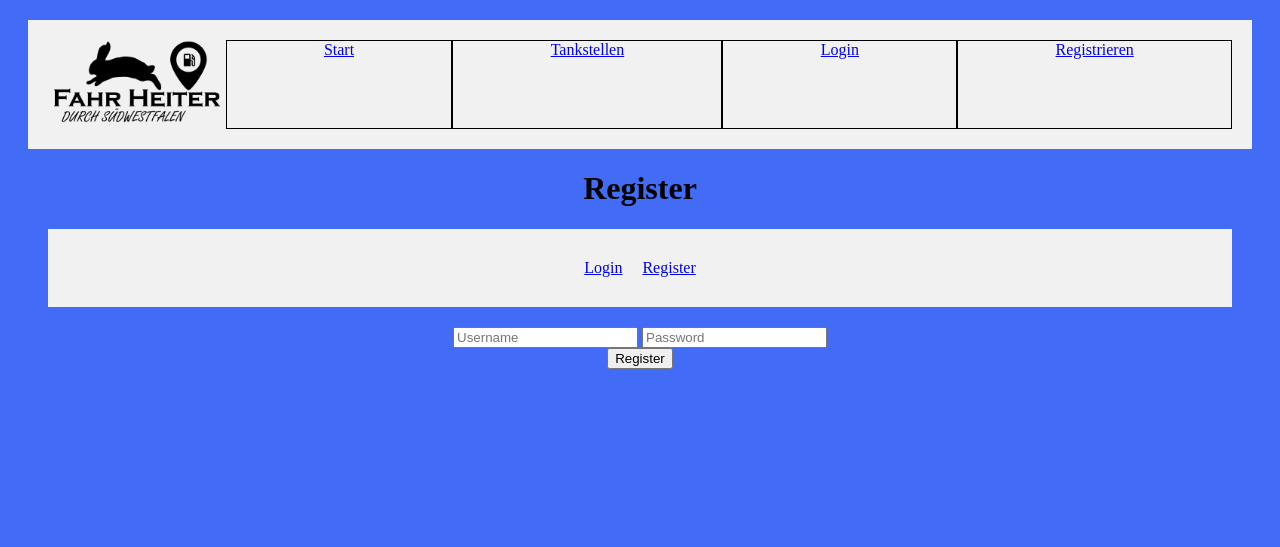
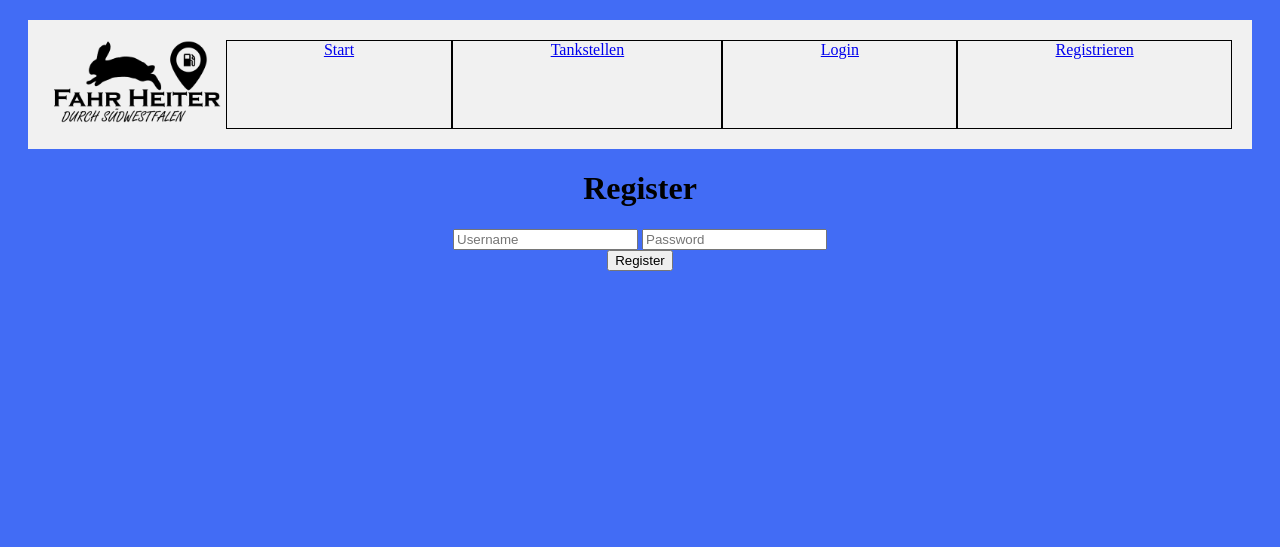
Before and after one commit to lumagr99/tankstellenPreisvergleich, a Flask app: page /register in a window 1280 px wide. Shown: the top 547 px of the page. Run offline with Flask 2, Linux system fonts and the light colour scheme; some libraries are stand-ins or nearby versions.

Commit message:
register/login layout echt richtig

```diff
--- a/login_frontend/templates/login.html
+++ b/login_frontend/templates/login.html
@@ -11,10 +11,6 @@
 	{% block content %}
 		<div class="login">
 			<h1>Login</h1>
-			<div class="links">
-				<a href="{{ url_for('login') }}" class="active">Login</a>
-				<a href="{{ url_for('register') }}" class="active">Register</a>
-			</div>
 			<form action="{{ url_for('login') }}" method="post" class="login_form">
 				<label for="username">
 					<i class="fas fa-user"></i>
--- a/login_frontend/templates/register.html
+++ b/login_frontend/templates/register.html
@@ -11,10 +11,6 @@
 	{% block content %}
 		<div class="register">
 			<h1>Register</h1>
-			<div class="links">
-				<a href="{{ url_for('login') }}" class="active">Login</a>
-				<a href="{{ url_for('register') }}" class="active">Register</a>
-			</div>
 			<form action="{{ url_for('register') }}" method="post" autocomplete="off" class="login_form">
 				<label for="username">
 					<i class="fas fa-user"></i>
```
